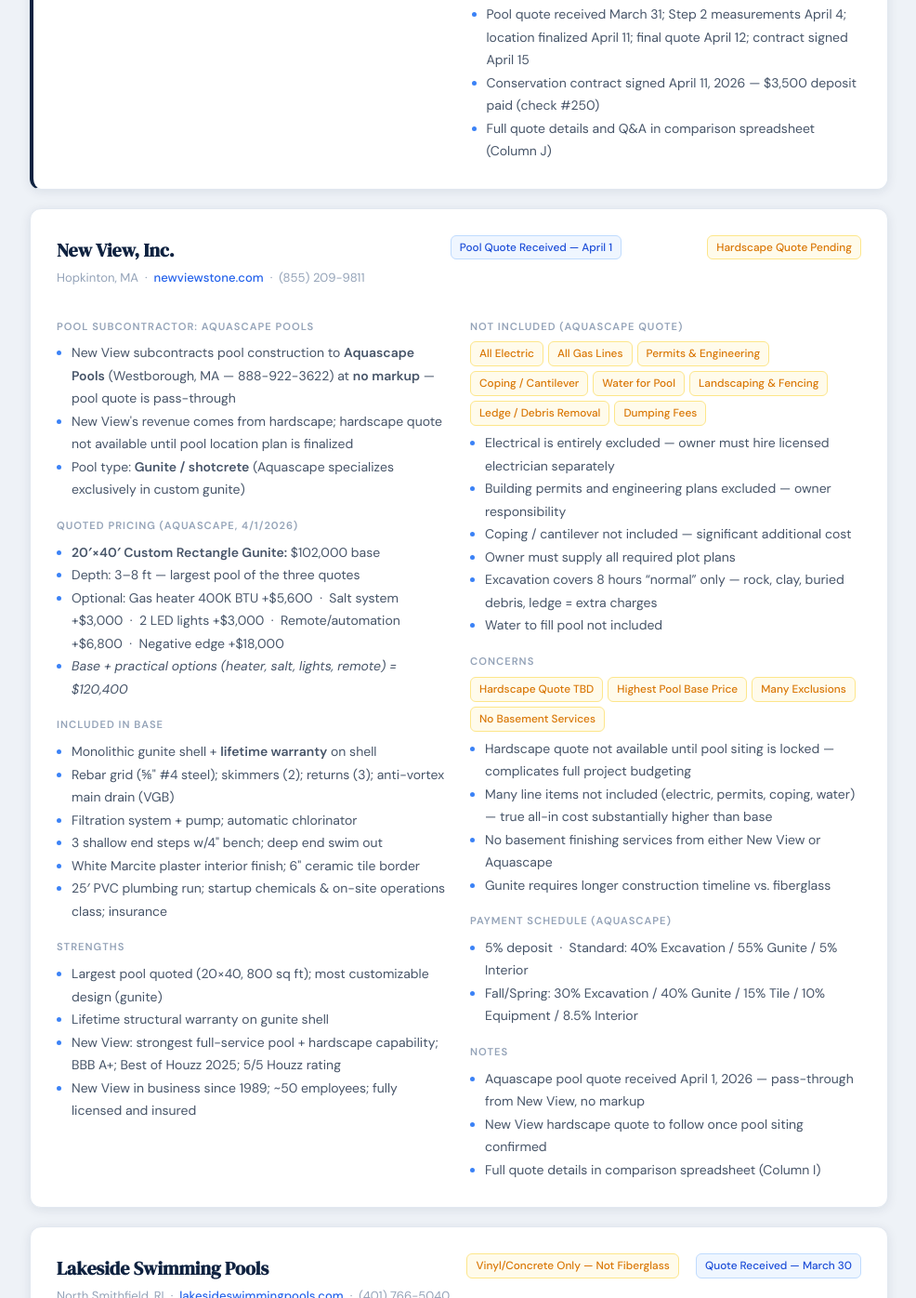
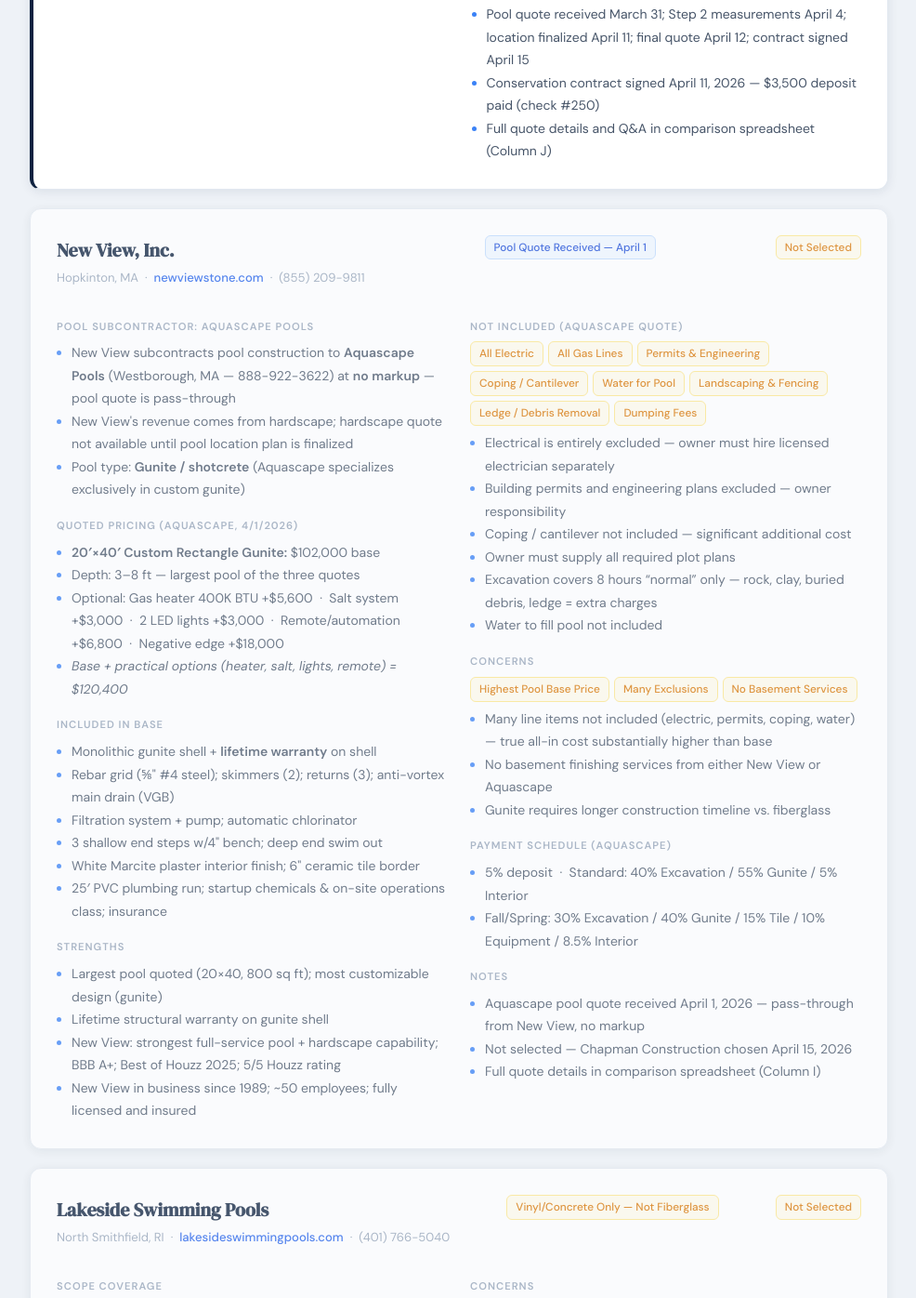
Before and after one commit to cmac1071/146Webo, a plain HTML site: page contractors.html in a window 1280 px wide. Shown: the part 2951-4347 px from the top of the page at 93% size, without its empty margins (146-1132 px from the left). Drawn offline with Linux system fonts and the light colour scheme.

Commit message:
cleaned up contractors.html

```diff
--- a/contractors.html
+++ b/contractors.html
@@ -219,14 +219,14 @@
   </div>
 
 
-  <div class="card">
+  <div class="card" style="opacity:0.75;">
     <div class="contractor-header">
       <div>
         <h2>New View, Inc.</h2>
         <div class="meta">Hopkinton, MA &nbsp;&middot;&nbsp; <a href="https://www.newviewstone.com" target="_blank">newviewstone.com</a> &nbsp;&middot;&nbsp; (855) 209-9811</div>
       </div>
       <span class="tag">Pool Quote Received &mdash; April 1</span>
-      <span class="tag warn">Hardscape Quote Pending</span>
+      <span class="tag warn">Not Selected</span>
     </div>
     <div class="card-grid">
       <div>
@@ -282,13 +282,11 @@
         </ul>
         <div class="label">Concerns</div>
         <div class="tags">
-          <span class="tag warn">Hardscape Quote TBD</span>
           <span class="tag warn">Highest Pool Base Price</span>
           <span class="tag warn">Many Exclusions</span>
           <span class="tag warn">No Basement Services</span>
         </div>
         <ul>
-          <li>Hardscape quote not available until pool siting is locked &mdash; complicates full project budgeting</li>
           <li>Many line items not included (electric, permits, coping, water) &mdash; true all-in cost substantially higher than base</li>
           <li>No basement finishing services from either New View or Aquascape</li>
           <li>Gunite requires longer construction timeline vs. fiberglass</li>
@@ -301,21 +299,21 @@
         <div class="label">Notes</div>
         <ul>
           <li>Aquascape pool quote received April 1, 2026 &mdash; pass-through from New View, no markup</li>
-          <li>New View hardscape quote to follow once pool siting confirmed</li>
+          <li>Not selected &mdash; Chapman Construction chosen April 15, 2026</li>
           <li>Full quote details in comparison spreadsheet (Column I)</li>
         </ul>
       </div>
     </div>
   </div>
 
-  <div class="card">
+  <div class="card" style="opacity:0.75;">
     <div class="contractor-header">
       <div>
         <h2>Lakeside Swimming Pools</h2>
         <div class="meta">North Smithfield, RI &nbsp;&middot;&nbsp; <a href="https://www.lakesideswimmingpools.com" target="_blank">lakesideswimmingpools.com</a> &nbsp;&middot;&nbsp; (401) 766-5040</div>
       </div>
       <span class="tag warn">Vinyl/Concrete Only — Not Fiberglass</span>
-      <span class="tag">Quote Received — March 30</span>
+      <span class="tag warn">Not Selected</span>
     </div>
     <div class="card-grid">
       <div>
```
